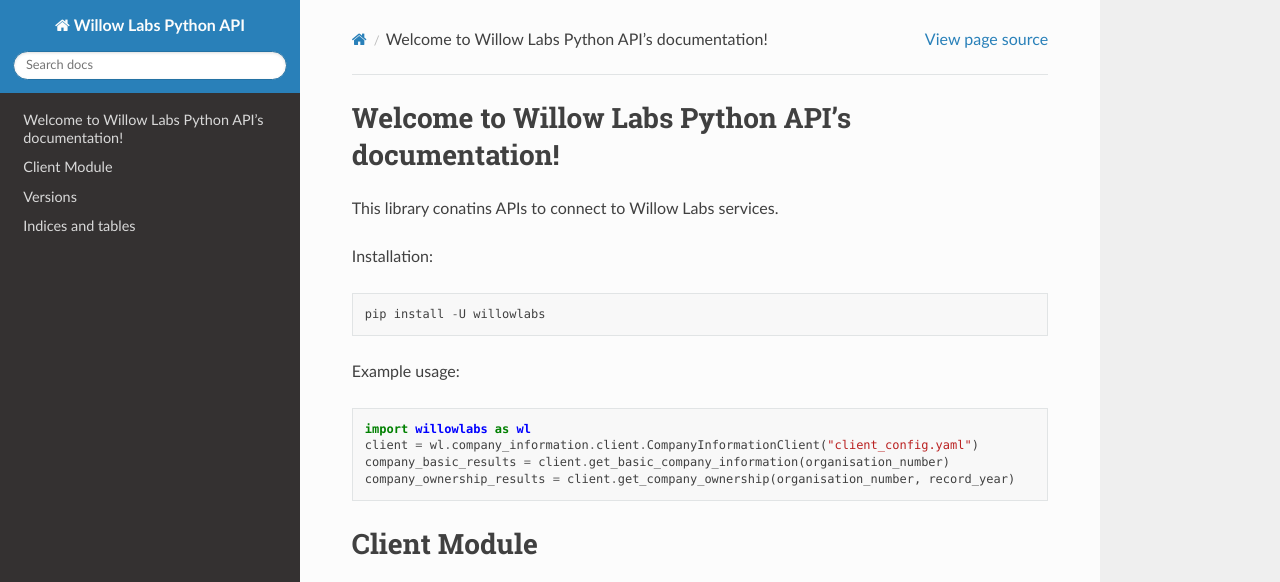
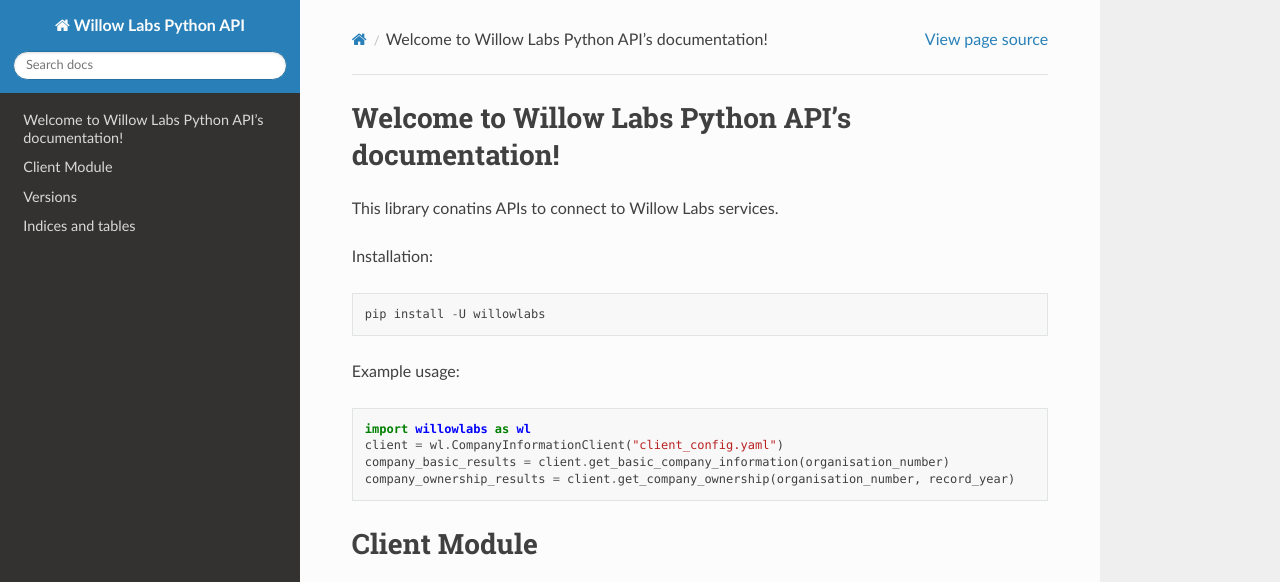
Before and after one commit to willowlabs/willowlabs-apis-python, a Sphinx documentation site: the page built from docs/index.rst, in a window 1280 px wide and 1082 px high, cut to the strip 0-582 px from the top of the window. Built offline with Sphinx 7.4.7 and the Read the Docs theme 2.0.0, drawn with Linux system fonts in a browser that asks for light colours.

Commit message:
added import of CompanyInformationClient in __init__

```diff
--- a/docs/index.rst
+++ b/docs/index.rst
@@ -21,7 +21,7 @@
 .. code-block:: python
 
    import willowlabs as wl
-   client = wl.company_information.client.CompanyInformationClient("client_config.yaml")
+   client = wl.CompanyInformationClient("client_config.yaml")
    company_basic_results = client.get_basic_company_information(organisation_number)
    company_ownership_results = client.get_company_ownership(organisation_number, record_year)
 
--- a/willowlabs/__init__.py
+++ b/willowlabs/__init__.py
@@ -1,3 +1,4 @@
 # Copyright 2020 Willow Labs AS. All rights reserved.
+from willowlabs.company_information.client import CompanyInformationClient
 
-__version__ = "0.2.0"
+__version__ = "0.3.0"
```
